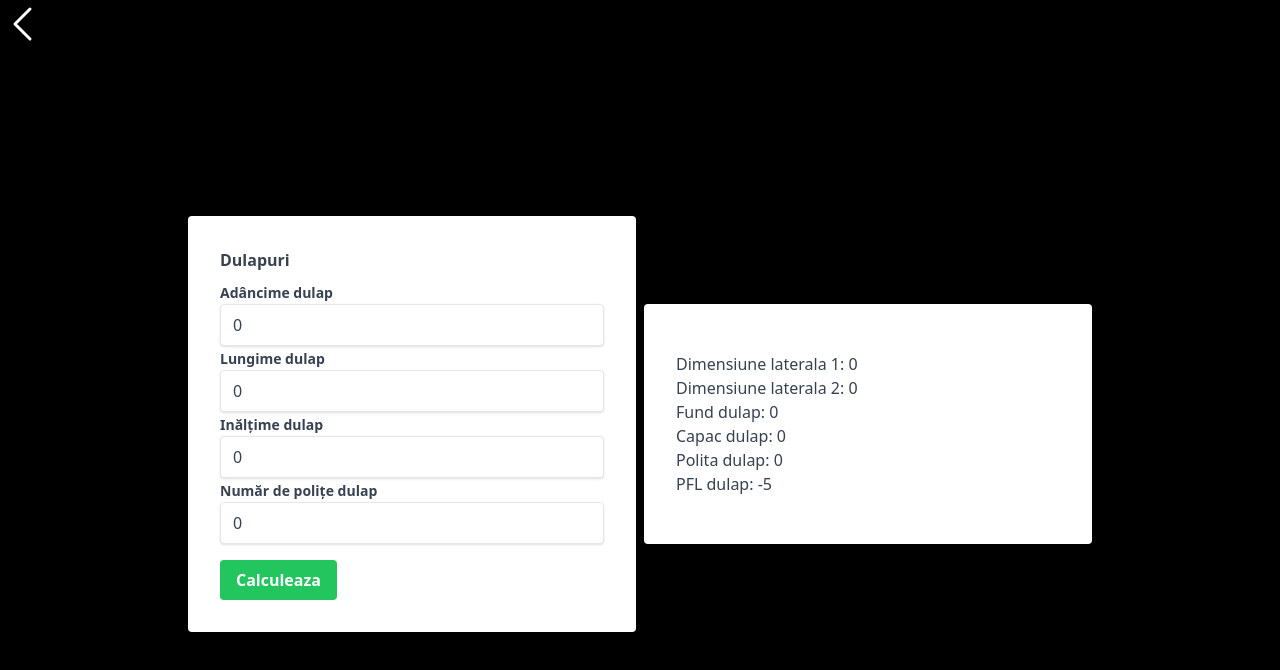
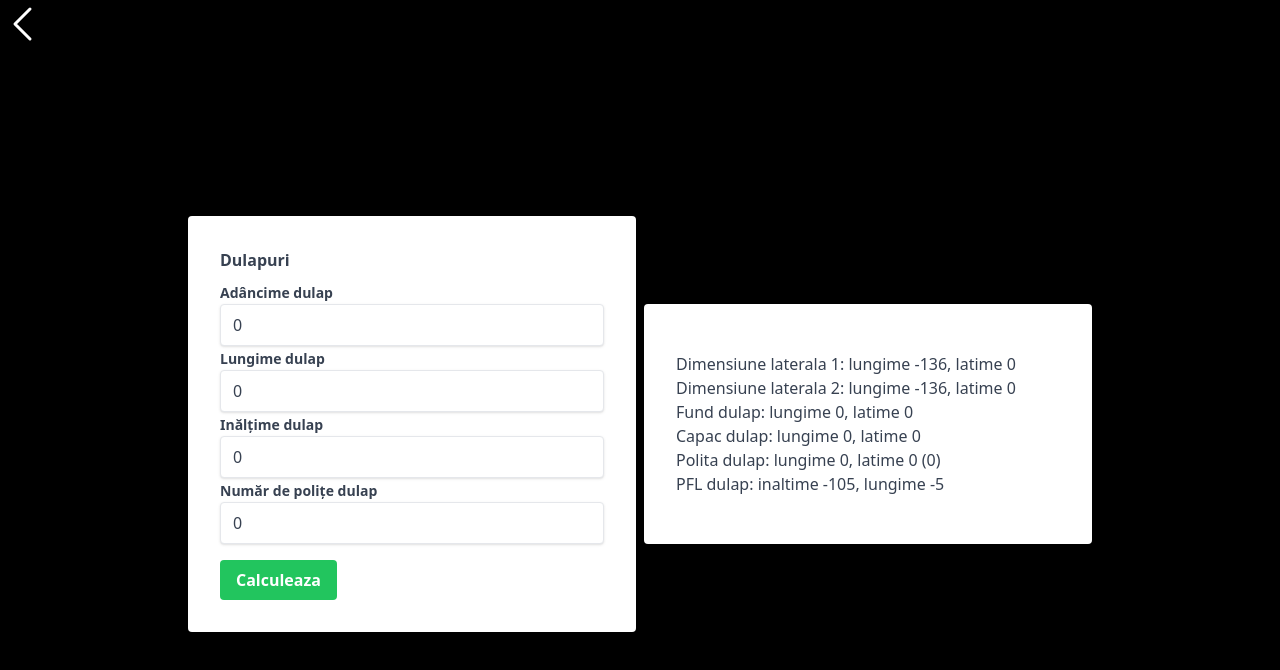
Before and after one commit to homoki-denis/mobila-corp-calculator, a Nuxt app: page /dulapuri in a window 1280 px wide. Both pictures are taken after a click on the button "Calculeaza". Shown: the top 670 px of the page. Built offline with nearby package versions, Linux system fonts and the light colour scheme.

Commit message:
fix: dulapuri page

```diff
--- a/pages/bucatarie-corp-colt-parte-jos.vue
+++ b/pages/bucatarie-corp-colt-parte-jos.vue
@@ -98,6 +98,5 @@ const afiseazaElemente = () => {
   for (let i = 0; i < numarElemente.value; i++) {
     arrayRezultate.value.push([...rezultate.value]);
   }
-  console.log(arrayRezultate);
 };
 </script>
--- a/pages/bucatarie-corp-parte-sus.vue
+++ b/pages/bucatarie-corp-parte-sus.vue
@@ -104,6 +104,5 @@ const calculeazaDimensiuni = (e) => {
   rezultate.value.push(
     generareDimensiuni(lungimeCorpSus.value, inaltimeCorpSus.value)
   );
-  console.log(rezultate);
 };
 </script>
--- a/pages/dulapuri.vue
+++ b/pages/dulapuri.vue
@@ -63,12 +63,18 @@
         class="bg-white text-black px-8 py-12 rounded shadow-md w-full max-w-md"
       >
         <p class="text-gray-700">
-          Dimensiune laterala 1: {{ rez.lateraleDulap1 }} <br />
-          Dimensiune laterala 2: {{ rez.lateraleDulap2 }} <br />
-          Fund dulap: {{ rez.fundDulap }} <br />
-          Capac dulap: {{ rez.capacDulap }} <br />
-          Polita dulap: {{ rez.politaDulap }} <br />
-          PFL dulap: {{ rez.pflDulap }} <br />
+          Dimensiune laterala 1: lungime {{ rez.lateraleDulap1.lungime }},
+          latime {{ rez.lateraleDulap1.latime }} <br />
+          Dimensiune laterala 2: lungime {{ rez.lateraleDulap2.lungime }},
+          latime {{ rez.lateraleDulap2.latime }} <br />
+          Fund dulap: lungime {{ rez.fundDulap.lungime }}, latime
+          {{ rez.fundDulap.latime }} <br />
+          Capac dulap: lungime {{ rez.capacDulap.lungime }}, latime
+          {{ rez.capacDulap.latime }} <br />
+          Polita dulap: lungime {{ rez.politaDulap.lungime }}, latime
+          {{ rez.politaDulap.latime }} ({{ numarPoliteDulap }})<br />
+          PFL dulap: inaltime {{ rez.pflDulap.inaltime }}, lungime
+          {{ rez.pflDulap.lungime }}<br />
         </p>
       </div>
     </div>
@@ -87,14 +93,35 @@ const rezultate = ref([]);
 const calculeazaDimensiuni = (e) => {
   e.preventDefault();
 
-  const lateraleDulap1 = (inaltimeDulap.value - 100 - 36) * adancimeDulap.value;
-  const lateraleDulap2 = (inaltimeDulap.value - 100 - 36) * adancimeDulap.value;
-  const fundDulap = lungimeDulap.value * adancimeDulap.value;
-  const capacDulap = lungimeDulap.value * adancimeDulap.value;
-  const politaDulap =
-    ((lungimeDulap.value - 36) * adancimeDulap.value - 5) *
-    numarPoliteDulap.value;
-  const pflDulap = (inaltimeDulap.value - 100 - 5) * lungimeDulap.value - 5;
+  const lateraleDulap1 = {
+    lungime: inaltimeDulap.value - 100 - 36,
+    latime: adancimeDulap,
+  };
+
+  const lateraleDulap2 = {
+    lungime: inaltimeDulap.value - 100 - 36,
+    latime: adancimeDulap,
+  };
+
+  const fundDulap = {
+    lungime: lungimeDulap,
+    latime: adancimeDulap,
+  };
+
+  const capacDulap = {
+    lungime: lungimeDulap,
+    latime: adancimeDulap,
+  };
+
+  const politaDulap = {
+    lungime: (lungimeDulap.value - 36) * numarPoliteDulap.value,
+    latime: (adancimeDulap.value - 5) * numarPoliteDulap.value,
+  };
+
+  const pflDulap = {
+    inaltime: inaltimeDulap.value - 100 - 5,
+    lungime: lungimeDulap.value - 5,
+  };
 
   rezultate.value.push({
     lateraleDulap1,
@@ -104,7 +131,5 @@ const calculeazaDimensiuni = (e) => {
     politaDulap,
     pflDulap,
   });
-
-  console.log(rezultate.value);
 };
 </script>
```
